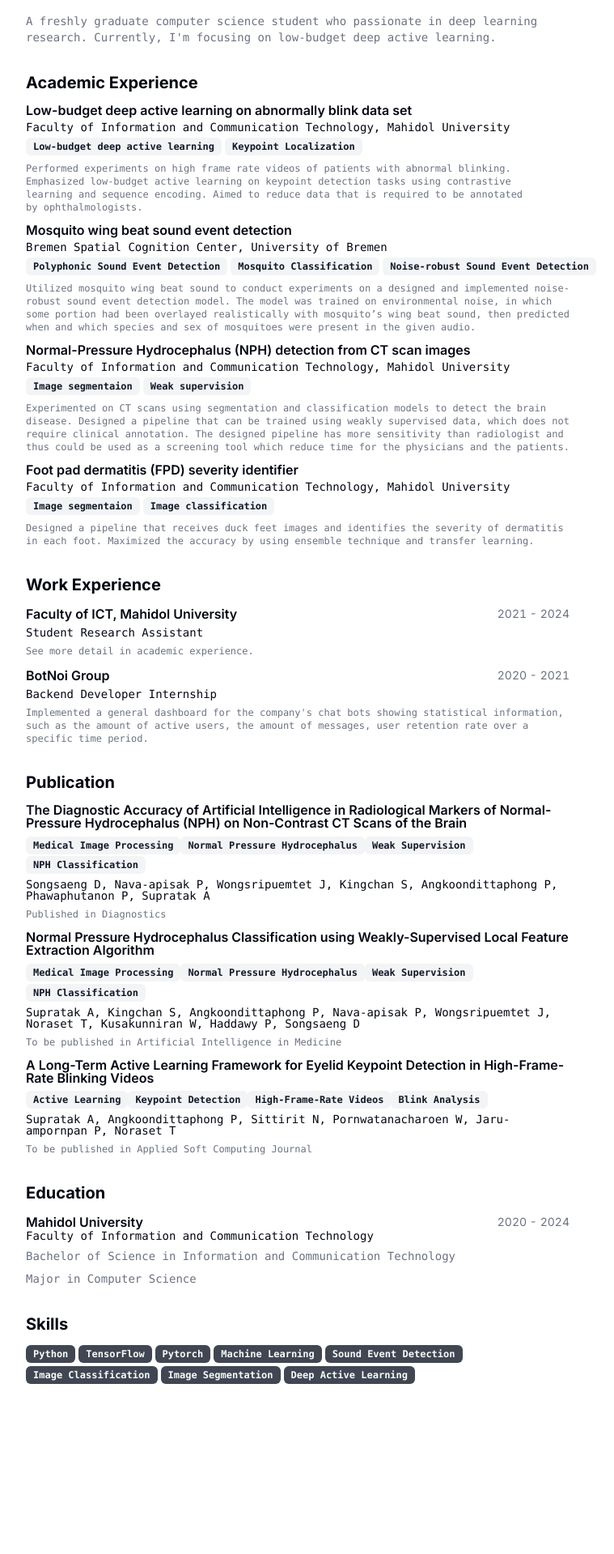
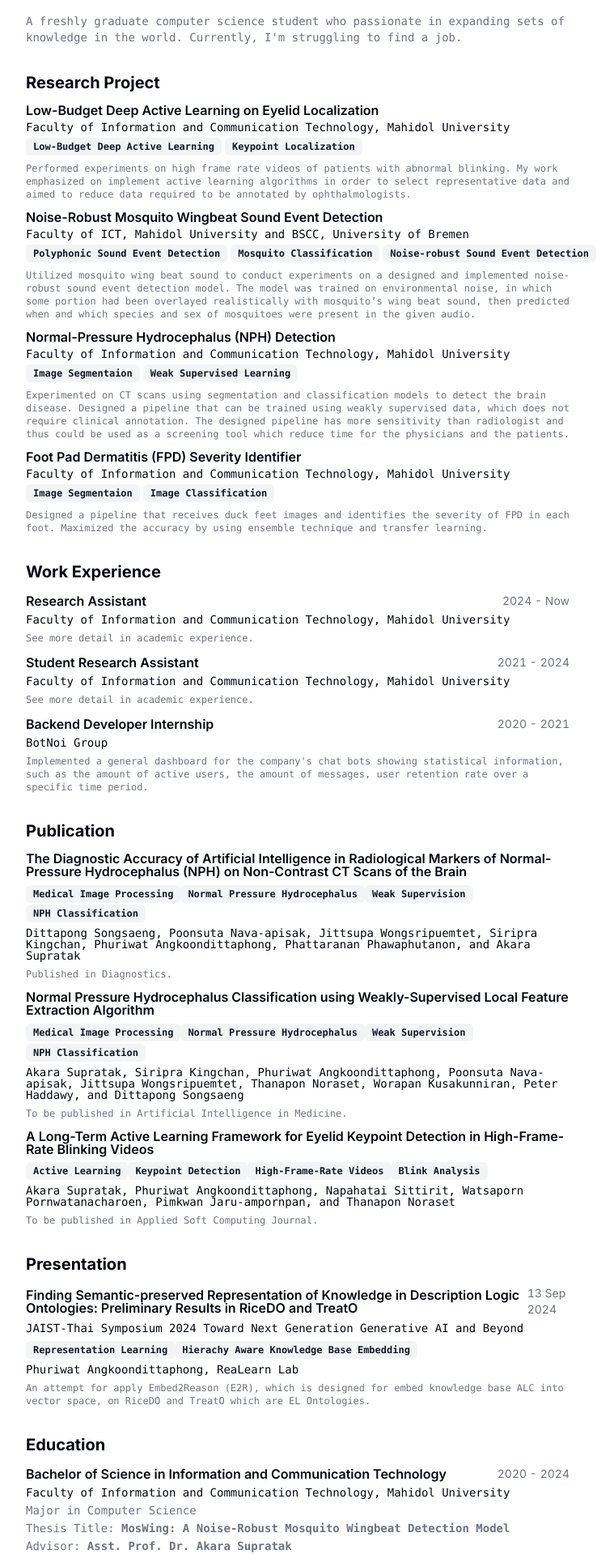
Before and after one commit to ACitronella/ACitronella.github.io, a Next.js app: page / in a window 1280 px wide. Shown: the part 242-2161 px from the top of the page at 81% size, without its empty margins (272-1031 px from the left). Before the commit the page ends 2015 px from the top, so only its background shows below. Built offline with nearby package versions, Linux system fonts and the light colour scheme.

Commit message:
add presentation section, swap work position with company name

```diff
--- a/src/app/page.tsx
+++ b/src/app/page.tsx
@@ -7,7 +7,7 @@ import { Section } from "@/components/ui/section";
 import { GlobeIcon, MailIcon, PhoneIcon } from "lucide-react";
 import { Button } from "@/components/ui/button";
 import { RESUME_DATA } from "@/data/resume-data";
-import { ProjectCard } from "@/components/project-card";
+// import { ProjectCard } from "@/components/project-card";
 
 export const metadata: Metadata = {
   title: `${RESUME_DATA.name} | ${RESUME_DATA.about}`,
@@ -99,23 +99,22 @@ export default function Page() {
           </p>
         </Section>
          <Section>
-          <h2 className="text-xl font-bold">Academic Experience</h2>
-          {RESUME_DATA.research.map((work) => {
+          <h2 className="text-xl font-bold">Research Project</h2>
+          {RESUME_DATA.research.map((rp) => {
             return (
-              <Card key={work.company}>
+              <Card key={rp.company}>
                 <CardHeader>
                   <div className="flex items-center justify-between gap-x-2 text-base">
                     <h3 className="inline-flex items-center justify-center gap-x-1 font-semibold leading-none">
-                      {work.title}
-
+                      {rp.title}
                    </h3>
                   </div>
 
                   <h4 className="font-mono text-sm leading-none">
-                    {work.company}
+                    {rp.company}
                   </h4>
                   <span className="inline-flex gap-x-1">
-                    {work.badges.map((badge) => (
+                    {rp.badges.map((badge) => (
                       <Badge
                         variant="secondary"
                         className="align-middle text-xs"
@@ -127,7 +126,7 @@ export default function Page() {
                   </span>
                 </CardHeader>
                 <CardContent className="mt-2 text-xs">
-                  {work.description}
+                  {rp.description}
                 </CardContent>
               </Card>
             );
@@ -136,14 +135,14 @@ export default function Page() {
 
         <Section>
           <h2 className="text-xl font-bold">Work Experience</h2>
-          {RESUME_DATA.work.map((work) => {
+          {RESUME_DATA.works.map((work) => {
             return (
               <Card key={work.company}>
                 <CardHeader>
                   <div className="flex items-center justify-between gap-x-2 text-base">
                     <h3 className="inline-flex items-center justify-center gap-x-1 font-semibold leading-none">
                       <a className="hover:underline" href={work.link}>
-                        {work.company}
+                        {work.title}
                       </a>
 
                       <span className="inline-flex gap-x-1">
@@ -164,7 +163,7 @@ export default function Page() {
                   </div>
 
                   <h4 className="font-mono text-sm leading-none">
-                    {work.title}
+                    {work.company}
                   </h4>
                 </CardHeader>
                 <CardContent className="mt-2 text-xs">
@@ -213,6 +212,54 @@ export default function Page() {
         </Section>
 
         <Section>
+          <h2 className="text-xl font-bold">Presentation</h2>
+          {RESUME_DATA.presentations.map((presentation) => {
+            return (
+              <Card key={presentation.title}>
+                <CardHeader>
+                  {/* <div className="flex items-center justify-between gap-x-2 text-base">
+                    <h3 className="font-semibold leading-none">
+                      {education.degree}
+                    </h3>
+                    <div className="text-sm tabular-nums text-gray-500">
+                      {education.start} - {education.end}
+                    </div>
+                  </div> */}
+                  <div className="flex items-center justify-between gap-x-2 text-base">
+                    <h3 className="font-semibold leading-none">
+                      <a className="hover:underline" href={presentation.slide_link}>
+                        {presentation.title}
+                      </a>
+                    </h3>
+                    <div className="text-sm tabular-nums text-gray-500">
+                      {presentation.date}
+                    </div>
+                  </div>
+                  <div className="font-mono text-sm leading-none"><a className="hover:underline" href={presentation.event_link}>{presentation.event}</a></div>
+                  <span className="gap-x-1">
+                    {presentation.badges.map((badge) => (
+                      <Badge
+                        variant="secondary"
+                        className="align-middle text-xs"
+                        key={badge}
+                      >
+                        {badge}
+                      </Badge>
+                    ))}
+                  </span>
+                  <h4 className="font-mono text-sm leading-none">
+                    {presentation.authors}
+                  </h4>
+                </CardHeader>
+                <CardContent className="mt-2 text-xs">
+                  {presentation.description}
+                </CardContent>
+              </Card>
+            );
+          })}
+        </Section>
+
+        <Section>
           <h2 className="text-xl font-bold">Education</h2>
           {RESUME_DATA.education.map((education) => {
             return (
@@ -220,19 +267,25 @@ export default function Page() {
                 <CardHeader>
                   <div className="flex items-center justify-between gap-x-2 text-base">
                     <h3 className="font-semibold leading-none">
-                      {education.school}
+                      {education.degree}
                     </h3>
                     <div className="text-sm tabular-nums text-gray-500">
                       {education.start} - {education.end}
                     </div>
                   </div>
+                  <h4 className="font-mono text-sm leading-none">
+                      {education.faculty}, {education.school}
+                  </h4>
                 </CardHeader>
-                <h4 className="font-mono text-sm leading-none">
-                    {education.faculty}
-                </h4>
-                {/* <CardContent className="mt-2">{education.faculty}</CardContent> */}
-                <CardContent className="mt-2">{education.degree}</CardContent>
-                <CardContent className="mt-2">{education.major}</CardContent>
+                <CardContent className="mt-2 text-sm leading-none">
+                  <div>{education.major}</div>
+                  <div className="mt-2 text-sm leading-none">
+                    <a className="hover:underline" href="documents/MUICT_SP2023_02_MosquitoSED.pdf">
+                      Thesis Title: <b>{education.thesis_title}</b>
+                    </a>
+                  </div>
+                  <div className="mt-2 text-sm leading-none">Advisor: <b>{education.thesis_advisor}</b></div>
+                </CardContent>
               </Card>
             );
           })}
--- a/src/data/resume-data.tsx
+++ b/src/data/resume-data.tsx
@@ -8,7 +8,7 @@ export const RESUME_DATA = {
   about:
     "CS Student with background in Deep Learning",
   summary:
-    "A freshly graduate computer science student who passionate in deep learning research. Currently, I'm focusing on low-budget deep active learning.",
+    "A freshly graduate computer science student who passionate in expanding sets of knowledge in the world. Currently, I'm struggling to find a job.",
   avatarUrl: "https://avatars.githubusercontent.com/u/55622586?s=400&v=4",
   // personalWebsiteUrl: "https://google.com",
   contact: {
@@ -34,29 +34,29 @@ export const RESUME_DATA = {
   },
   research:[
     {
-      title: "Low-budget deep active learning on abnormally blink data set",
+      title: "Low-Budget Deep Active Learning on Eyelid Localization",
       company: "Faculty of Information and Communication Technology, Mahidol University",
-      badges: ["Low-budget deep active learning", "Keypoint Localization"],
+      badges: ["Low-Budget Deep Active Learning", "Keypoint Localization"],
       description:
-        "Performed experiments on high frame rate videos of patients with abnormal blinking. Emphasized low-budget active learning on keypoint detection tasks using contrastive learning and sequence encoding. Aimed to reduce data that is required to be annotated by ophthalmologists."
+        "Performed experiments on high frame rate videos of patients with abnormal blinking. My work emphasized on implement active learning algorithms in order to select representative data and aimed to reduce data required to be annotated by ophthalmologists."
     },
     {
-      title: "Mosquito wing beat sound event detection",
-      company: "Bremen Spatial Cognition Center, University of Bremen",
+      title: "Noise-Robust Mosquito Wingbeat Sound Event Detection",
+      company: "Faculty of ICT, Mahidol University and BSCC, University of Bremen",
       badges: ["Polyphonic Sound Event Detection", "Mosquito Classification", "Noise-robust Sound Event Detection"],
       description: "Utilized mosquito wing beat sound to conduct experiments on a designed and implemented noise-robust sound event detection model. The model was trained on environmental noise, in which some portion had been overlayed realistically with mosquito’s wing beat sound, then predicted when and which species and sex of mosquitoes were present in the given audio."
     },
     {
-      title: "Normal-Pressure Hydrocephalus (NPH) detection from CT scan images",
+      title: "Normal-Pressure Hydrocephalus (NPH) Detection",
       company: "Faculty of Information and Communication Technology, Mahidol University",
-      badges: ["Image segmentaion", "Weak supervision"],
+      badges: ["Image Segmentaion", "Weak Supervised Learning"],
       description: "Experimented on CT scans using segmentation and classification models to detect the brain disease. Designed a pipeline that can be trained using weakly supervised data, which does not require clinical annotation. The designed pipeline has more sensitivity than radiologist and thus could be used as a screening tool which reduce time for the physicians and the patients."
     },
     {
-      title: "Foot pad dermatitis (FPD) severity identifier",
+      title: "Foot Pad Dermatitis (FPD) Severity Identifier",
       company: "Faculty of Information and Communication Technology, Mahidol University",
-      badges: ["Image segmentaion", "Image classification"],
-      description: "Designed a pipeline that receives duck feet images and identifies the severity of dermatitis in each foot. Maximized the accuracy by using ensemble technique and transfer learning."
+      badges: ["Image Segmentaion", "Image Classification"],
+      description: "Designed a pipeline that receives duck feet images and identifies the severity of FPD in each foot. Maximized the accuracy by using ensemble technique and transfer learning."
     }
   ],
   education: [
@@ -67,11 +67,22 @@ export const RESUME_DATA = {
       major: "Major in Computer Science",
       start: "2020",
       end: "2024",
+      thesis_title: "MosWing: A Noise-Robust Mosquito Wingbeat Detection Model",
+      thesis_advisor: "Asst. Prof. Dr. Akara Supratak"
     },
   ],
-  work: [
+  works: [
     {
-      company: "Faculty of ICT, Mahidol University", // Faculty of Information and Communication Technology, Mahidol University is too long
+      company: "Faculty of Information and Communication Technology, Mahidol University", // Faculty of Information and Communication Technology, Mahidol University is too long
+      link: "https://www.ict.mahidol.ac.th/",
+      badges: [],
+      title: "Research Assistant",
+      start: "2024",
+      end: "Now",
+      description: "See more detail in academic experience.",
+    },
+    {
+      company: "Faculty of Information and Communication Technology, Mahidol University", // Faculty of Information and Communication Technology, Mahidol University is too long
       link: "https://www.ict.mahidol.ac.th/",
       badges: [],
       title: "Student Research Assistant",
@@ -92,29 +103,29 @@ export const RESUME_DATA = {
   ],
   publications: [
     {
-      authors: "Songsaeng D, Nava-apisak P, Wongsripuemtet J, Kingchan S, Angkoondittaphong P, Phawaphutanon P, Supratak A",
+      authors: "Dittapong Songsaeng, Poonsuta Nava-apisak, Jittsupa Wongsripuemtet, Siripra Kingchan, Phuriwat Angkoondittaphong, Phattaranan Phawaphutanon, and Akara Supratak",
       title: "The Diagnostic Accuracy of Artificial Intelligence in Radiological Markers of Normal-Pressure Hydrocephalus (NPH) on Non-Contrast CT Scans of the Brain",
       link: "https://www.mdpi.com/2075-4418/13/17/2840",
       badges: [
         "Medical Image Processing", "Normal Pressure Hydrocephalus", "Weak Supervision", "NPH Classification"
       ],
-      description: "Published in Diagnostics",
+      description: "Published in Diagnostics.",
     },
     {
-      authors: "Supratak A, Kingchan S, Angkoondittaphong P, Nava-apisak P, Wongsripuemtet J, Noraset T, Kusakunniran W, Haddawy P, Songsaeng D",
+      authors: "Akara Supratak, Siripra Kingchan, Phuriwat Angkoondittaphong, Poonsuta Nava-apisak, Jittsupa Wongsripuemtet, Thanapon Noraset, Worapan Kusakunniran, Peter Haddawy, and Dittapong Songsaeng",
       title: "Normal Pressure Hydrocephalus Classification using Weakly-Supervised Local Feature Extraction Algorithm",
       link: undefined,
       badges: [
         "Medical Image Processing", "Normal Pressure Hydrocephalus", "Weak Supervision", "NPH Classification"
       ],
-      description: "To be published in Artificial Intelligence in Medicine",
+      description: "To be published in Artificial Intelligence in Medicine.",
     },
     {
-      authors: "Supratak A, Angkoondittaphong P, Sittirit N, Pornwatanacharoen W, Jaru-ampornpan P, Noraset T",
+      authors: "Akara Supratak, Phuriwat Angkoondittaphong, Napahatai Sittirit, Watsaporn Pornwatanacharoen, Pimkwan Jaru-ampornpan, and Thanapon Noraset",
       title: "A Long-Term Active Learning Framework for Eyelid Keypoint Detection in High-Frame-Rate Blinking Videos",
       link: undefined,
       badges: ["Active Learning", "Keypoint Detection", "High-Frame-Rate Videos", "Blink Analysis"],
-      description: "To be published in Applied Soft Computing Journal",
+      description: "To be published in Applied Soft Computing Journal.",
     }
   ],
 
@@ -127,7 +138,19 @@ export const RESUME_DATA = {
     "Image Classification",
     "Image Segmentation",
     "Deep Active Learning",
+  ],
 
+  presentations: [
+    {
+      title: "Finding Semantic-preserved Representation of Knowledge in Description Logic Ontologies: Preliminary Results in RiceDO and TreatO",
+      event: "JAIST-Thai Symposium 2024 Toward Next Generation Generative AI and Beyond",
+      authors: "Phuriwat Angkoondittaphong, ReaLearn Lab",
+      badges: ["Representation Learning", "Hierachy Aware Knowledge Base Embedding"],
+      description: "An attempt for apply Embed2Reason (E2R), which is designed for embed knowledge base ALC into vector space, on RiceDO and TreatO which are EL Ontologies.",
+      slide_link: "presentations/jaist/workshop_quantum_emb_thaiweek.pdf",
+      event_link: "https://www.jaist.ac.jp/event/jaist-thai-week/2024/",
+      date: "13 Sep 2024"
+    }
   ],
   // projects: [
     // {
```
Also changed, not shown: 2 other files (tests, documents, lock files or other folders).
